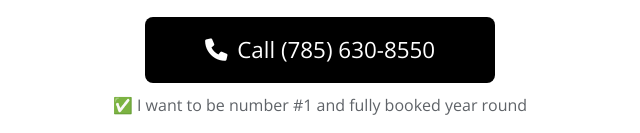
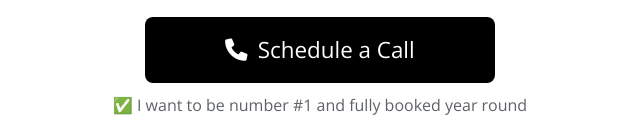
Before and after one commit to dagholmen/dagholmen.github.io, a plain HTML site: page index.html in a window 1280 px wide. Shown: the part 2865-2998 px from the top of the page, without its empty margins (320-960 px from the left). Drawn offline with nearby package versions, Linux system fonts and the light colour scheme; a script that the page names is missing.

Commit message:
Update index.html

```diff
--- a/index.html
+++ b/index.html
@@ -400,9 +400,10 @@
                 <li>Guaranteed results and exclusivity</li>
             </ul>
             <div class="button-container">
-            <a href="tel:+17856308550" class="btn-secondary">
-                <i class="fas fa-phone-alt"></i> Call (785) 630-8550
+            <a href="https://calendly.com/dag-holmen/meeting" target="_blank" class="btn-secondary">
+                <i class="fas fa-phone-alt"></i> Schedule a Call
             </a>
+
         </div>
             <div class="button-text-below">✅ I want to be number #1 and fully booked year round</div>
         </div>
```
